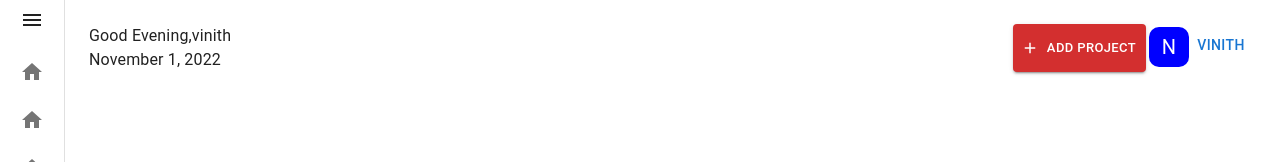
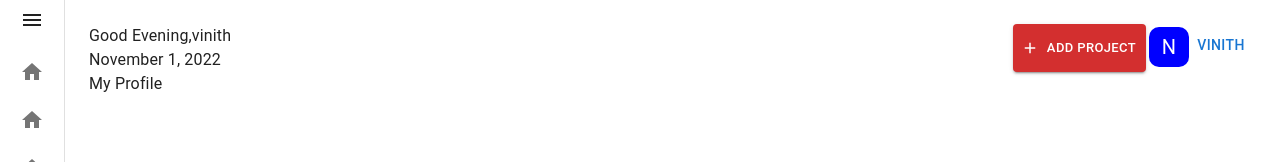
Before and after one commit to vinithcr7/Kyro, a React (Create React App) app: page / in a window 1280 px wide. Shown: the top 162 px of the page. Built offline with nearby package versions, Linux system fonts and the light colour scheme.

Commit message:
UI: Router setup is added

```diff
--- a/src/App.js
+++ b/src/App.js
@@ -2,12 +2,20 @@ import './App.css';
 import SideNav from './Components/Common/SideNav';
 import { sideNavSchema } from './Schema/SideNavSchema';
 import Header from './Components/Header/Header';
+import { BrowserRouter as Router, Routes, Route, Link } from 'react-router-dom';
+import MyProfile from './Components/MyProfile/MyProfile';
+
 
 function App() {
   return (
     <div>
       <SideNav sideNavSchema={sideNavSchema}>
         <Header userName={'vinith'} />
+        <Router>
+          <Routes>
+            <Route exact path='/' element={<MyProfile />}></Route>
+          </Routes>
+        </Router>
       </SideNav>
     </div>
   );
--- /dev/null
+++ b/src/Components/MyProfile/MyProfile.js
@@ -0,0 +1,9 @@
+const MyProfile = () => {
+    return (
+        <div>
+            My Profile
+        </div>
+    )
+}
+
+export default MyProfile;
```
